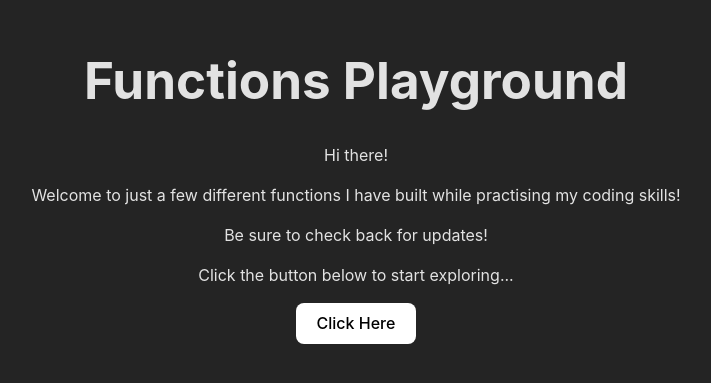
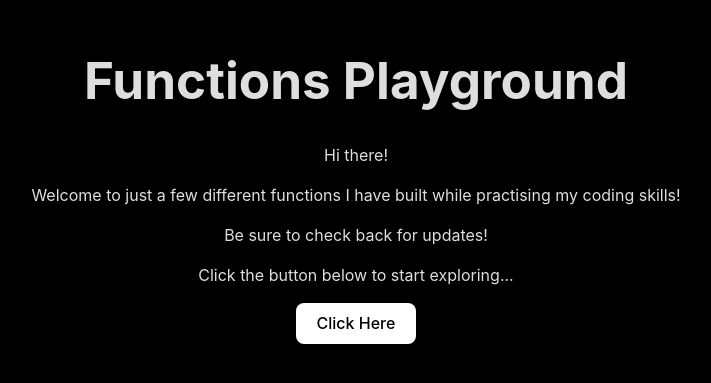
Before and after one commit to DanielCouperthwaite/Functions-Playground, a React (Vite) app: page / in a window 1280 px wide. Shown: the part 211-594 px from the top of the page, without its empty margins (284-995 px from the left). Built offline with nearby package versions, Linux system fonts and the light colour scheme.

Commit message:
add styling changes

```diff
--- a/src/App.jsx
+++ b/src/App.jsx
@@ -7,6 +7,7 @@ import UpdateItems from './UpdateInventory'
 import RomanNumerals from './RomanNumerals'
 import SecondsToTime from './SecondsToTime'
 import TopThreeWords from './TopThreeWords'
+import background from '../src/assets/backgroundd.png'
 
 
 
@@ -33,10 +34,12 @@ function App() {
 
   return (
     <>
-      <div>
+      <div
+      // style={{backgroundImage: "url(" + background + ")"}}
+      >
 
 
-      </div>
+      <div>
       <h1>Functions Playground</h1>
       <p>Hi there!</p>
       <p>Welcome to just a few different functions I have built while practising my coding skills!</p>
@@ -46,7 +49,8 @@ function App() {
         {show === true ? <button onClick={() => setShow(false)}>Hide Functions</button> : <button onClick={() => setShow(true)}>Click Here</button>}
       </div>
       <p>{show === true ? <Functions /> : null}</p>
-
+      </div>
+      </div>
     </>
   )
 }
--- a/src/index.css
+++ b/src/index.css
@@ -5,7 +5,8 @@
 
   color-scheme: light dark;
   color: rgba(255, 255, 255, 0.87);
-  background-color: #242424;
+
+  background-color: black;
 
   font-synthesis: none;
   text-rendering: optimizeLegibility;
```
Also changed, not shown: 2 other files (tests, documents, lock files or other folders).
